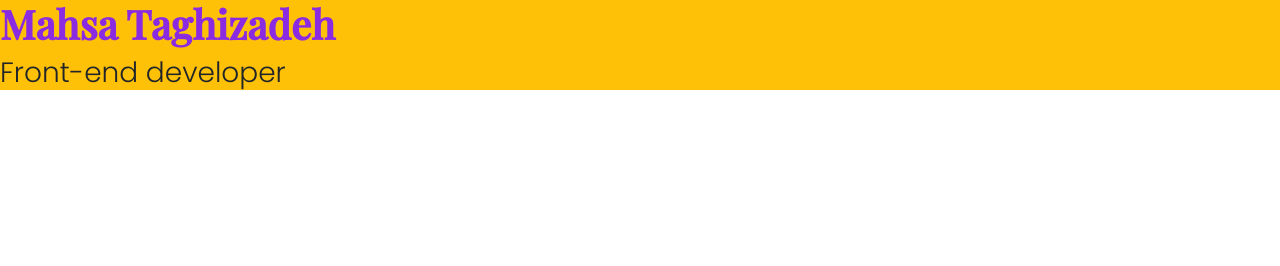
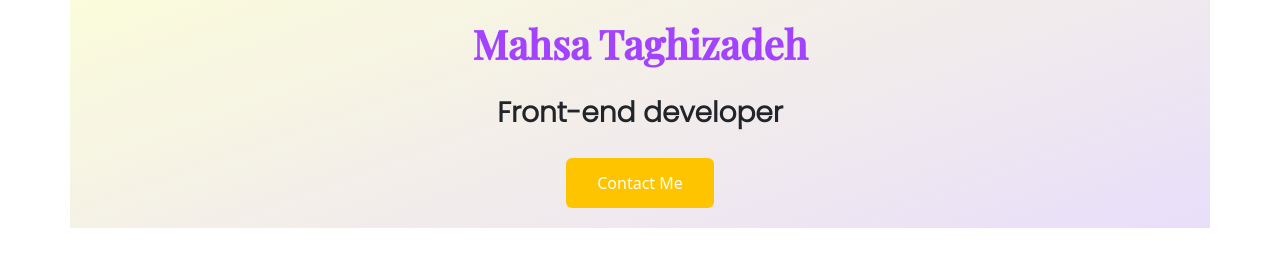
Before and after one commit to Mahsa-Taghizadeh/portfolio-project, a plain HTML site: page index.html in a window 1280 px wide. Drawn offline with nearby package versions, Linux system fonts and the light colour scheme; a web font is replaced by a local one.

Commit message:
add styles to homepage

```diff
--- a/index.html
+++ b/index.html
@@ -28,12 +28,13 @@
       src="https://kit.fontawesome.com/d6630e2251.js"
       crossorigin="anonymous"
     ></script>
-    <title>Mahsa Taghizadeh</title>
+    <title>Mahsa Taghizadeh | Front-end Developer</title>
   </head>
   <body>
-    <div class="bg-warning">
+    <div class="container">
       <h1>Mahsa Taghizadeh</h1>
       <h3>Front-end developer</h3>
+      <button class="btn btn-branding">Contact Me</button>
     </div>
   </body>
 </html>
--- a/src/styles.css
+++ b/src/styles.css
@@ -1,8 +1,31 @@
+:root {
+  --primary-color: rgb(164, 67, 255);
+  --secondary-color: rgb(255, 196, 0);
+  --primary-font: "Playfair Display", serif;
+  --secondary-font: "Poppins", sans-serif;
+}
+
 h1 {
-  color: blueviolet;
-  font-family: "Playfair Display", serif;
+  padding: 20px;
+  color: var(--primary-color);
+  font-family: var(--primary-font);
   font-weight: bold;
 }
 h3 {
-  font-family: "Poppins", sans-serif;
+  font-family: var(--secondary-font);
+  font-weight: bold;
 }
+.btn-branding {
+  background: var(--secondary-color);
+  color: white;
+  padding: 12px 30px;
+  margin: 20px;
+}
+.container {
+  text-align: center;
+  background: linear-gradient(
+    -20deg,
+    rgb(233, 222, 250) 0%,
+    rgb(251, 252, 219) 100%
+  );
+}
```
